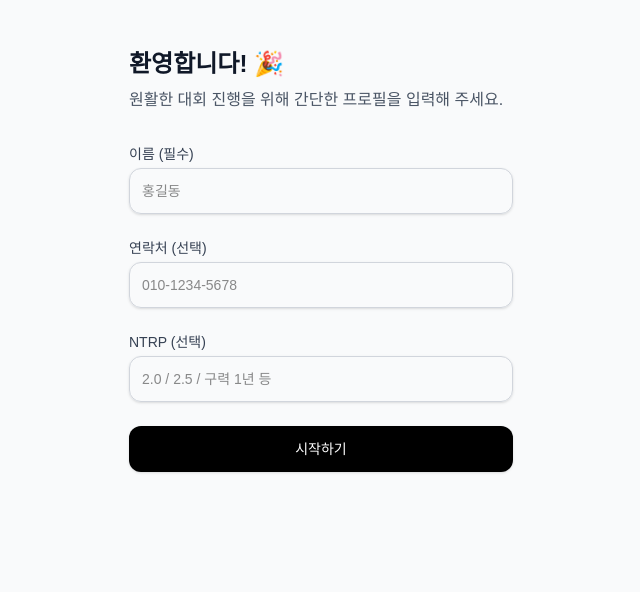
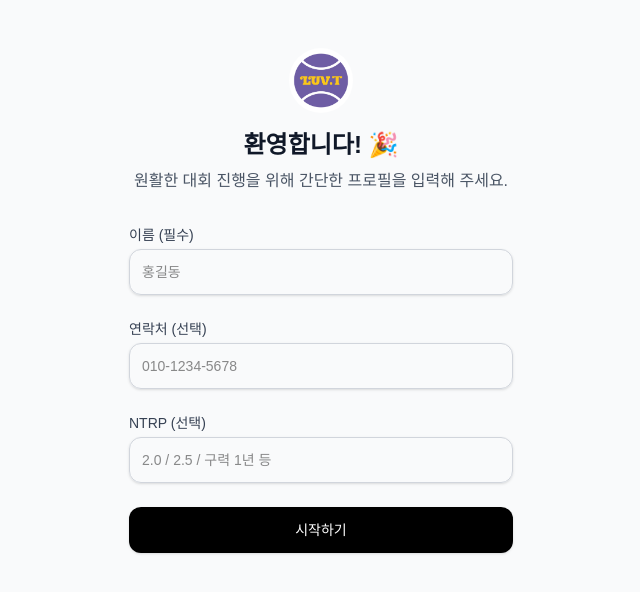
Before and after one commit to seykim2025/luvt, a Next.js app: page /onboarding in a window 1280 px wide. Shown: the top 592 px of the page, without its empty margins (319-959 px from the left). Built offline with nearby package versions, Linux system fonts and the light colour scheme.

Commit message:
Update UI to use logo.jpg instead of text

```diff
--- a/src/app/login/page.tsx
+++ b/src/app/login/page.tsx
@@ -2,6 +2,8 @@
 
 import { createClient } from '@/utils/supabase/client'
 import { useState } from 'react'
+
+import Image from 'next/image'
 
 export default function LoginPage() {
   const [loading, setLoading] = useState(false)
@@ -27,9 +29,17 @@ export default function LoginPage() {
     <div className="flex flex-col items-center justify-center min-h-screen bg-gray-50 px-4">
       <div className="w-full max-w-sm space-y-8">
         <div className="text-center">
-          <h1 className="text-3xl font-extrabold text-gray-900 tracking-tight">
-            LUV.T OPEN
-          </h1>
+          <div className="flex justify-center mb-2">
+            <Image
+              src="/logo.jpg"
+              alt="LUV.T Logo"
+              width={120}
+              height={120}
+              priority
+              className="rounded-full"
+            />
+          </div>
+          <h1 className="sr-only">LUV.T OPEN</h1>
           <p className="mt-2 text-sm text-gray-600">
             테니스 대회 멤버십에 로그인하세요.
           </p>
--- a/src/app/onboarding/page.tsx
+++ b/src/app/onboarding/page.tsx
@@ -2,6 +2,8 @@
 
 import { useState } from 'react'
 import { submitOnboarding } from './actions'
+
+import Image from 'next/image'
 
 export default function OnboardingPage() {
   const [loading, setLoading] = useState(false)
@@ -20,7 +22,17 @@ export default function OnboardingPage() {
   return (
     <div className="flex flex-col min-h-screen bg-gray-50 px-4 py-12">
       <div className="w-full max-w-sm mx-auto space-y-8">
-        <div>
+        <div className="text-center">
+          <div className="flex justify-center mb-4">
+            <Image
+              src="/logo.jpg"
+              alt="LUV.T Logo"
+              width={64}
+              height={64}
+              priority
+              className="rounded-full"
+            />
+          </div>
           <h1 className="text-2xl font-bold text-gray-900">환영합니다! 🎉</h1>
           <p className="mt-2 text-gray-600">
             원활한 대회 진행을 위해 간단한 프로필을 입력해 주세요.
--- a/src/app/page.tsx
+++ b/src/app/page.tsx
@@ -1,5 +1,7 @@
 import { createClient } from '@/utils/supabase/server'
 import { redirect } from 'next/navigation'
+
+import Image from 'next/image'
 
 export default async function Home() {
   const supabase = await createClient()
@@ -26,9 +28,17 @@ export default async function Home() {
     <div className="flex flex-col min-h-screen bg-gray-50 px-4 py-12">
       <div className="w-full max-w-sm mx-auto space-y-8 bg-white p-6 rounded-2xl shadow-sm border border-gray-100">
         <header className="text-center">
-          <h1 className="text-3xl font-extrabold text-gray-900 tracking-tight">
-            LUV.T OPEN
-          </h1>
+          <div className="flex justify-center mb-4">
+            <Image
+              src="/logo.jpg"
+              alt="LUV.T Logo"
+              width={80}
+              height={80}
+              priority
+              className="rounded-full"
+            />
+          </div>
+          <h1 className="sr-only">LUV.T OPEN</h1>
           <p className="mt-2 text-sm text-gray-500">
             환영합니다, {profile.name}님!
           </p>
```
Also changed, not shown: public/logo.jpg (added).
